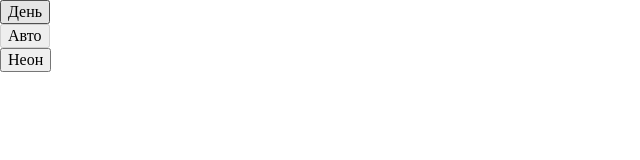
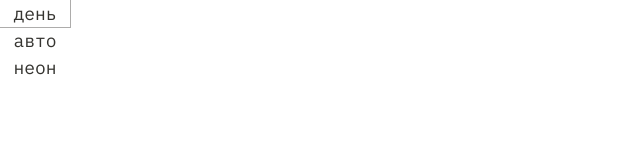
Before and after one commit to Vas-Tregubov/slozhno-sosredotochitsya, a plain HTML site: page index.html in a window 1280 px wide. Shown: the whole page, without its empty margins (0-640 px from the left). Drawn offline with Linux system fonts and the light colour scheme.

Commit message:
Added UI Kit to theme toggles

```diff
--- a/index.html
+++ b/index.html
@@ -10,6 +10,7 @@
     <link rel="stylesheet" href="./styles/style.css">
     <link rel="stylesheet" href="./styles/light.css">
     <link rel="stylesheet" href="./styles/dark.css">
+    <link rel="stylesheet" href="./fonts/fonts.css">
     <link rel="icon" href="./images/favicon.ico" sizes="any">
     <link rel="icon" href="./images/favicon.svg" type="image/svg+xml">
     <meta name="color-scheme" content="light dark">
--- a/styles/style.css
+++ b/styles/style.css
@@ -7,3 +7,33 @@
 .header__theme-menu-list {
   list-style-type: none;
 }
+
+.header__theme-menu-button {
+  background-color: transparent;
+  border-style: none;
+  margin: 0;
+  font-family: var(--main-font-family);
+  font-size: var(--main-font-size);
+  font-weight: normal;
+  line-height: 1.4;
+  color: var(--text-color);
+  outline: none;
+  width: 70px;
+  padding: auto 25px;
+  text-transform: lowercase;
+}
+
+.header__theme-menu-button:default {
+  outline: var(--text-color) solid 1px;
+}
+
+.header__theme-menu-button:hover {
+  outline: rgba(50, 49, 45, 0.4) solid 1px;
+  border: none;
+}
+
+.header__theme-menu-button:focus-visible {
+  border-color: var(--text-color);
+  border-bottom: 1px solid;
+  margin-bottom: -1px;
+}
```
